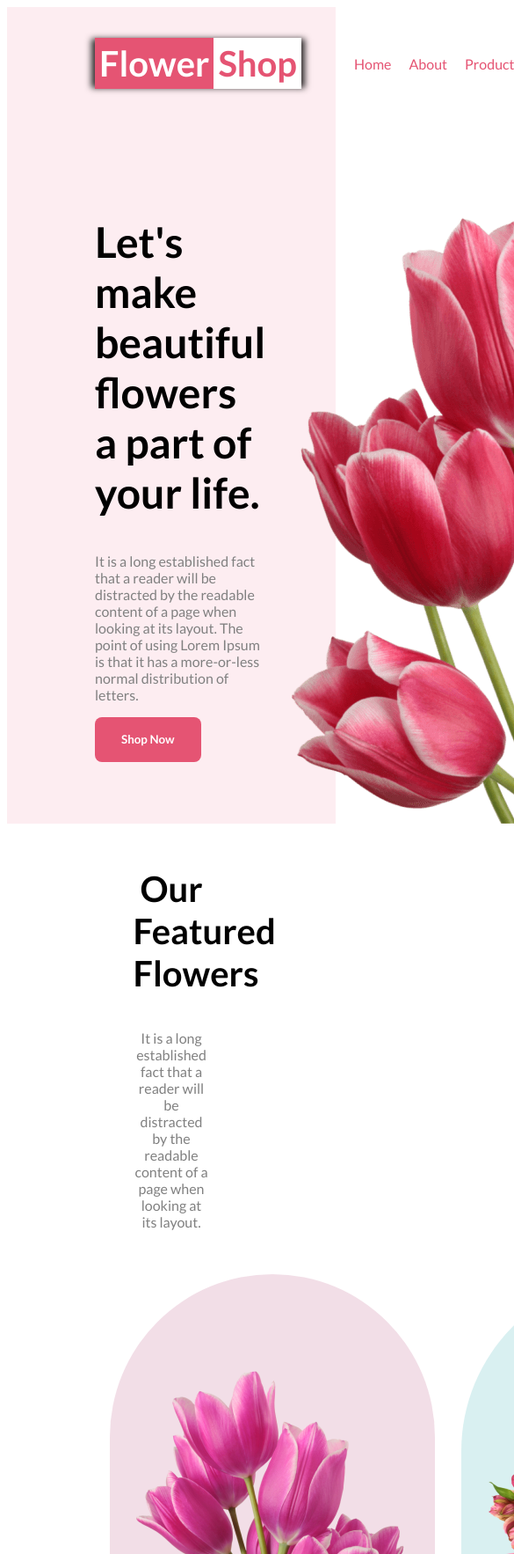
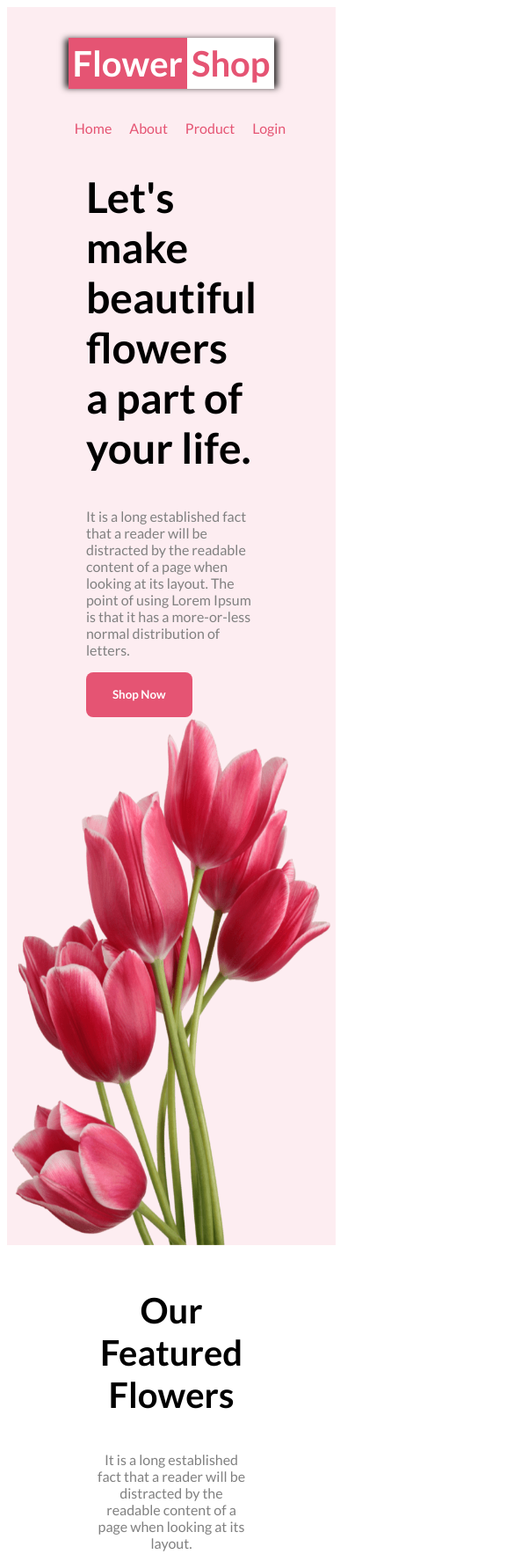
Before and after one commit to Sharafat78670/flower-shop, a plain HTML site: page index.html in a window 390 px wide. Shown: the top 1766 px of the page at 88% size, 585 px wide, since content can reach past the window. Drawn offline with Linux system fonts and the light colour scheme.

Commit message:
Mobile responsive add

```diff
--- a/index.html
+++ b/index.html
@@ -103,6 +103,7 @@
          </section>
          <section>
             <div class="latest-container">
+                <div class="latest">
                 <div class="latest-content">
                     <h3>Get The Latest Deals</h3>
                     <p>$30 coupon for first shopping</p>
@@ -110,6 +111,7 @@
                 <div class="button">
                     <button id="email">Enter your email here....</button>
                     <button id="Subscribe">Subscribe</button>
+                </div>
                 </div>
             </div>
          </section>
--- a/style.css
+++ b/style.css
@@ -92,8 +92,12 @@ header {
 
 .head-img {
     width: 635px;
-    height: 800px;
+    height: 700px;
     object-fit: cover;
+}
+.head-img img{
+    width: 100%;
+    height: 700px;
 }
 
 /* Main section */
@@ -220,13 +224,16 @@ header {
 .latest-container {
     margin: 100px auto;
     text-align: center;
-    padding-top: 100px;
+    align-items: center;
     background-image: url('Flower Asset/Rectangle\ 9.png');
     width: 100%;
     height: 350px;
     background-repeat: no-repeat;
     background-size: contain;
     object-fit: cover;
+}
+.latest{
+    padding-top: 100px;
 }
 
 #email {
@@ -268,3 +275,59 @@ footer{
 .footer-container h5{
     color: var(--back-color);
 }
+
+@media screen and (max-width:576px) {
+    header,
+    main {
+    max-width: 100%;
+    margin: 0;
+    }
+    .navigation,
+    .head-container,
+    .featured-img,
+    .delivery-container,
+    .hot-deal,
+    .Instagram-img{
+        flex-direction: column;
+    }
+    .navigation ul{
+        margin: 0;
+        padding: 0;
+    }
+    .featured-content,
+    .hot-deal-content,
+    .Instagram-content{
+        width: 100%;
+        text-align: center;
+
+    }
+    .delivery-container{
+        height: fit-content;
+        padding: 10px;
+    }
+    .head-img {
+        width: 400px;
+        height: 600px;
+        object-fit: cover;
+    }
+    .head-img img{
+        width: 100%;
+        height: 600px;
+    }
+    .latest-container{
+        width: 450px;
+        height: 200px;
+       margin-left: -90px;
+
+    }
+    .latest{
+        padding-top: 10px;
+    }
+    #email,#Subscribe {
+        width: 50%;
+        height: 30px;
+    }
+    #Subscribe {
+        width: 80px;
+    }
+}
```
